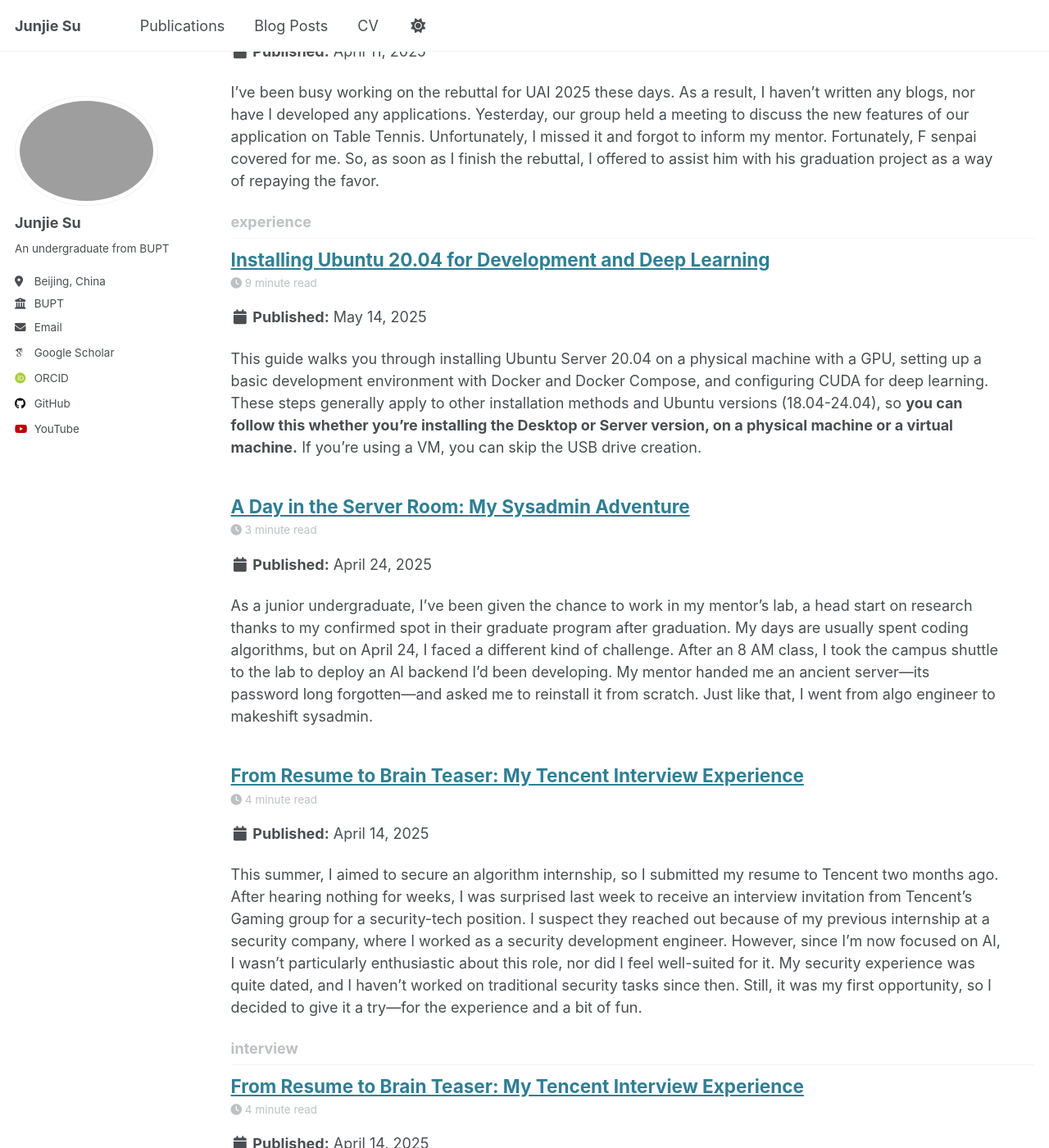
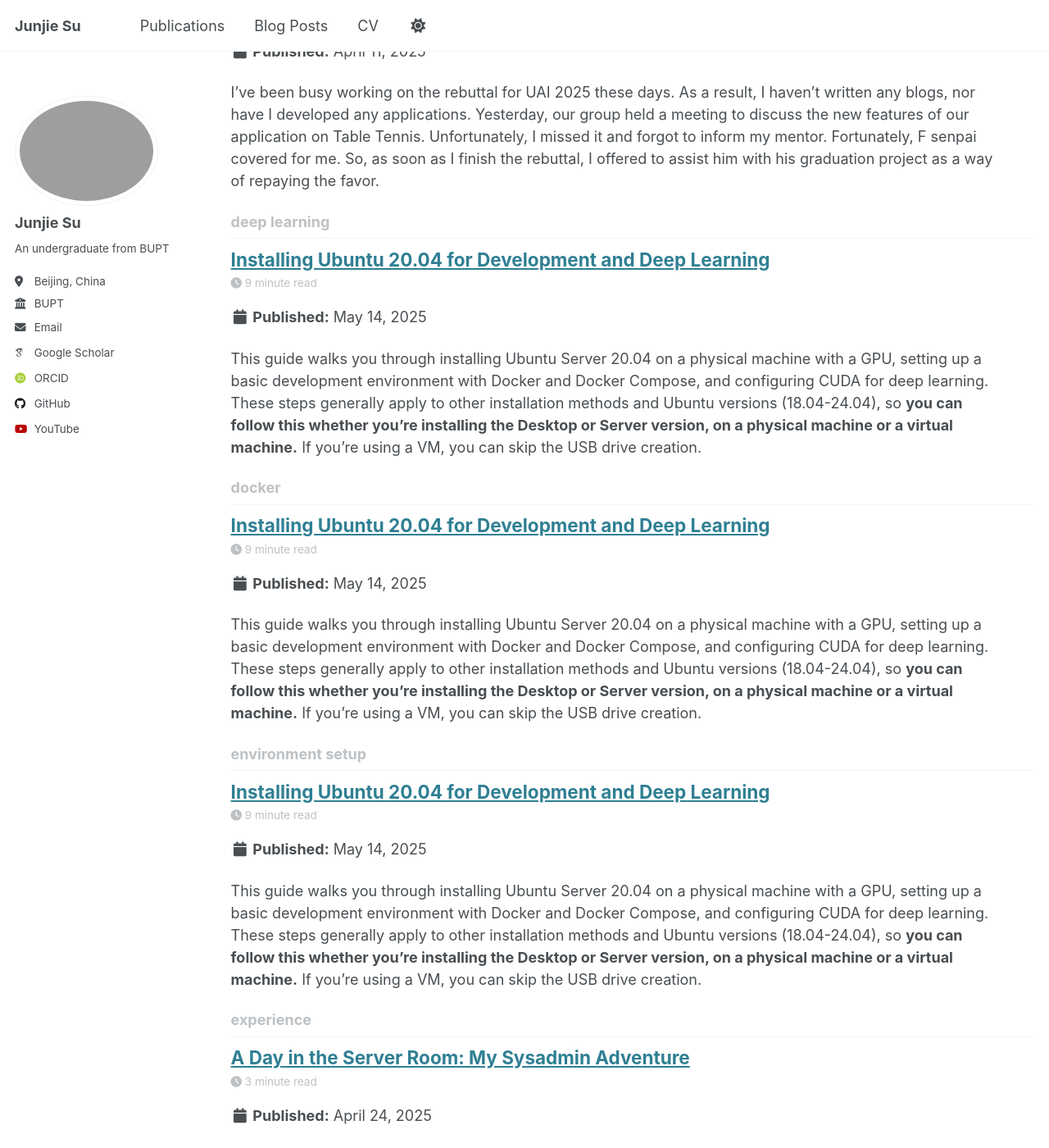
Before and after one commit to Junjie-Su/junjie-su.github.io, a Jekyll site: the page built from _pages/tag-archive.html, in a window 1280 px wide and 1400 px high, scrolled down 596 px. Shown: the whole window at 82% size. Built offline with Jekyll 4.4.1, drawn with Linux system fonts in a browser that asks for light colours; some web fonts are replaced; some of the changed text lies outside the part shown.

Commit message:
fix: fix article path

```diff
--- a/_posts/2025-05-14-ubuntu-from-scratch.md
+++ b/_posts/2025-05-14-ubuntu-from-scratch.md
@@ -1,11 +1,12 @@
 ---
 title: 'Installing Ubuntu 20.04 for Development and Deep Learning'
 date: 2025-05-14
-permalink: /posts/2025/05/server-room-sysadmin-adventure/
+permalink: /posts/2025/05/installing-ubuntu/
 tags:
-  - experience
+  - environment setup
   - ubuntu
-  - tips
+  - docker
+  - deep learning
 ---
 
 This guide walks you through installing Ubuntu Server 20.04 on a physical machine with a GPU, setting up a basic development environment with Docker and Docker Compose, and configuring CUDA for deep learning. These steps generally apply to other installation methods and Ubuntu versions (18.04-24.04), so **you can follow this whether you're installing the Desktop or Server version, on a physical machine or a virtual machine.** If you're using a VM, you can skip the USB drive creation.
```
